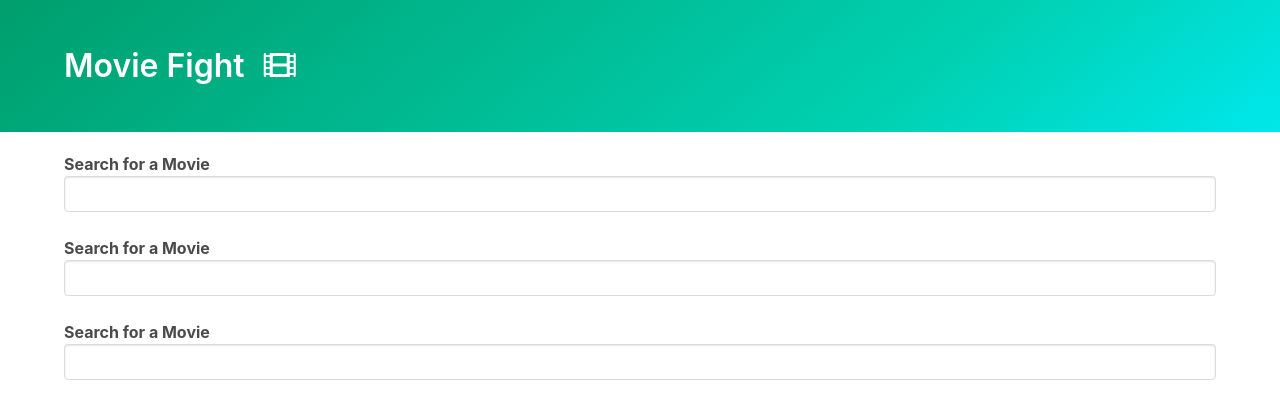
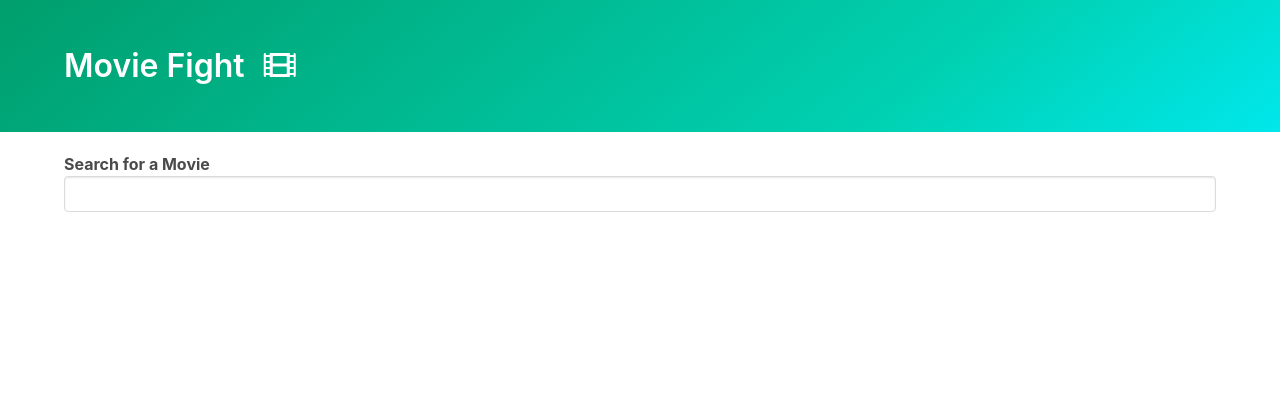
Before and after one commit to regis-hastings/movie-fight, a plain HTML site: page index.html in a window 1280 px wide. Drawn offline with nearby package versions, Linux system fonts and the light colour scheme.

Commit message:
delete test code for autocomplete

```diff
--- a/index.html
+++ b/index.html
@@ -27,8 +27,6 @@
     </section>
     <div class="container">
       <div class="autocomplete"></div>
-      <div class="autocomplete-two"></div>
-      <div class="autocomplete-three"></div>
       <div id="summary"></div>
     </div>
     <script src="utils.js"></script>
--- a/index.js
+++ b/index.js
@@ -15,12 +15,6 @@ const fetchData = async (searchTerm) => {
 
 createAutoComplete({
 	root: document.querySelector('.autocomplete')
-});
-createAutoComplete({
-	root: document.querySelector('.autocomplete-two')
-});
-createAutoComplete({
-	root: document.querySelector('.autocomplete-three')
 });
 
 const onMovieSelect = async (movie) => {
```
